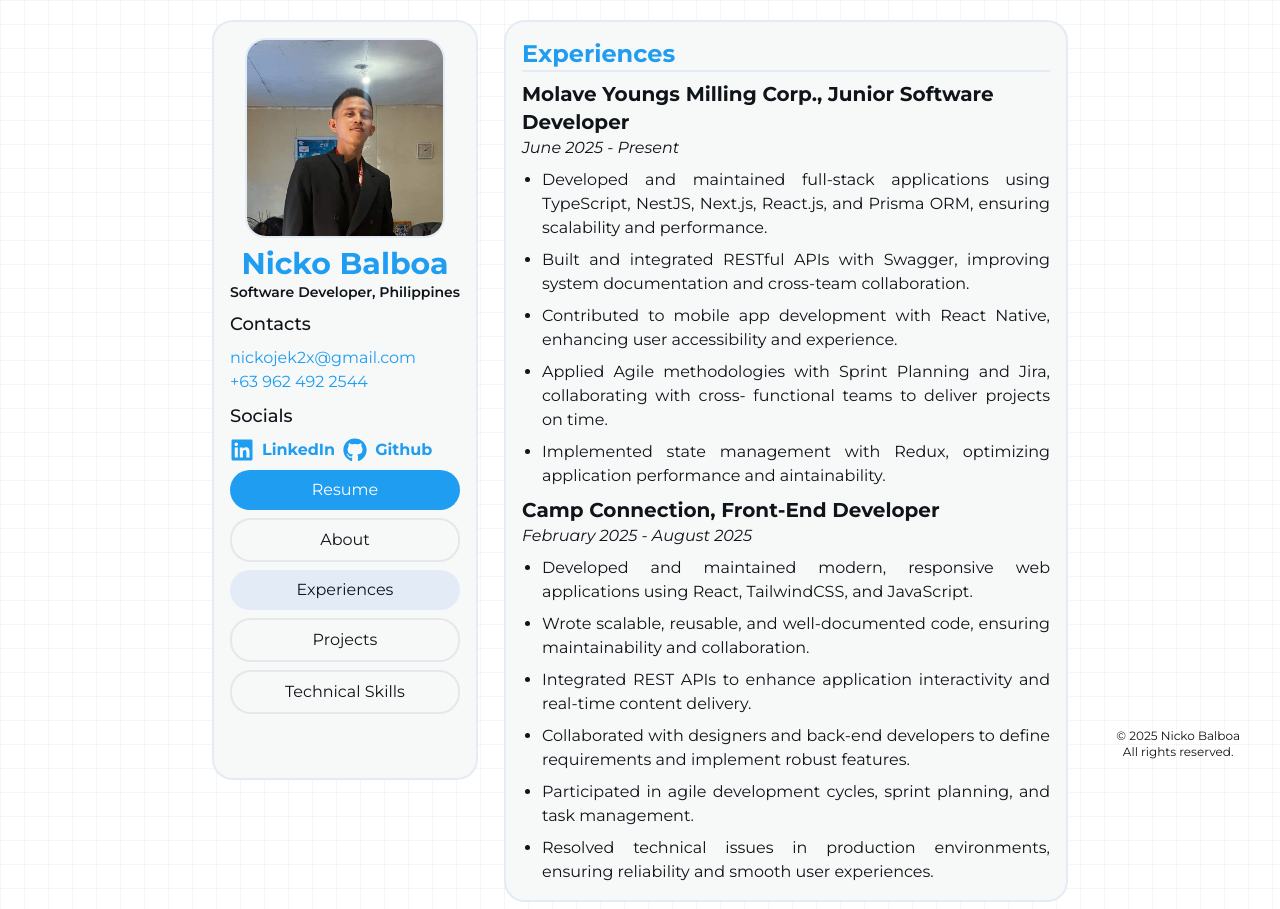
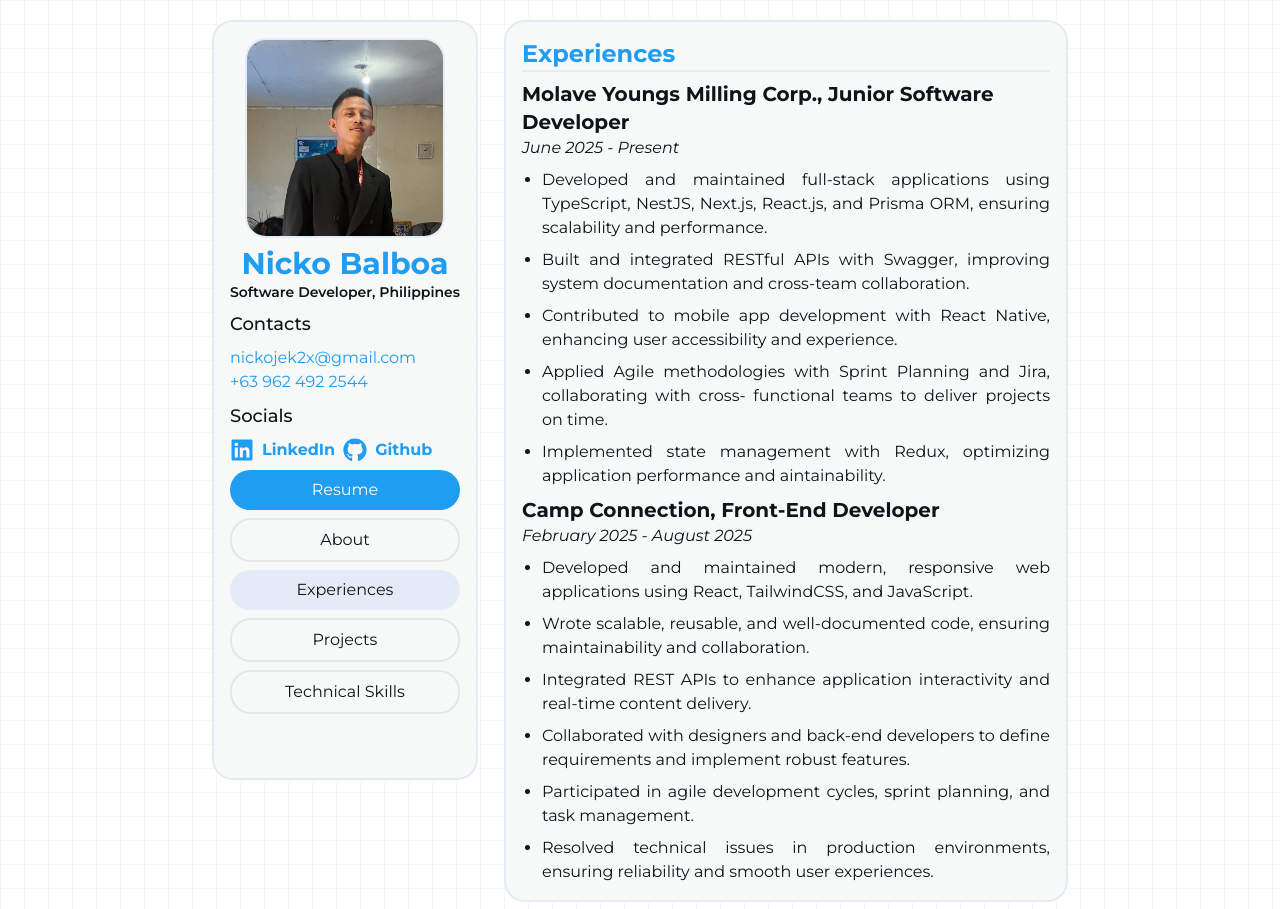
Before and after one commit to NBalboa/me, a React (Vite) app: page / in a window 1280 px wide. Shown: the top 909 px of the page. Built offline with nearby package versions, Linux system fonts and the light colour scheme.

Commit message:
change copyrights position

```diff
--- a/src/App.tsx
+++ b/src/App.tsx
@@ -71,11 +71,11 @@ const App = () => {
       </Content>
       <Content>
         <ContentPage page={page} />
+        <div className="absolute right-0 -bottom-10">
+          <p className="text-foreground text-xs text-center">© {getCurrentYear()} Nicko Balboa</p>
+          <p className="text-foreground text-xs text-center">All rights reserved.</p>
+        </div>
       </Content>
-      <div className="absolute right-10 bottom-10">
-        <p className="text-foreground text-xs text-center">© {getCurrentYear()} Nicko Balboa</p>
-        <p className="text-foreground text-xs text-center">All rights reserved.</p>
-      </div>
     </Main>
   );
 };
```
